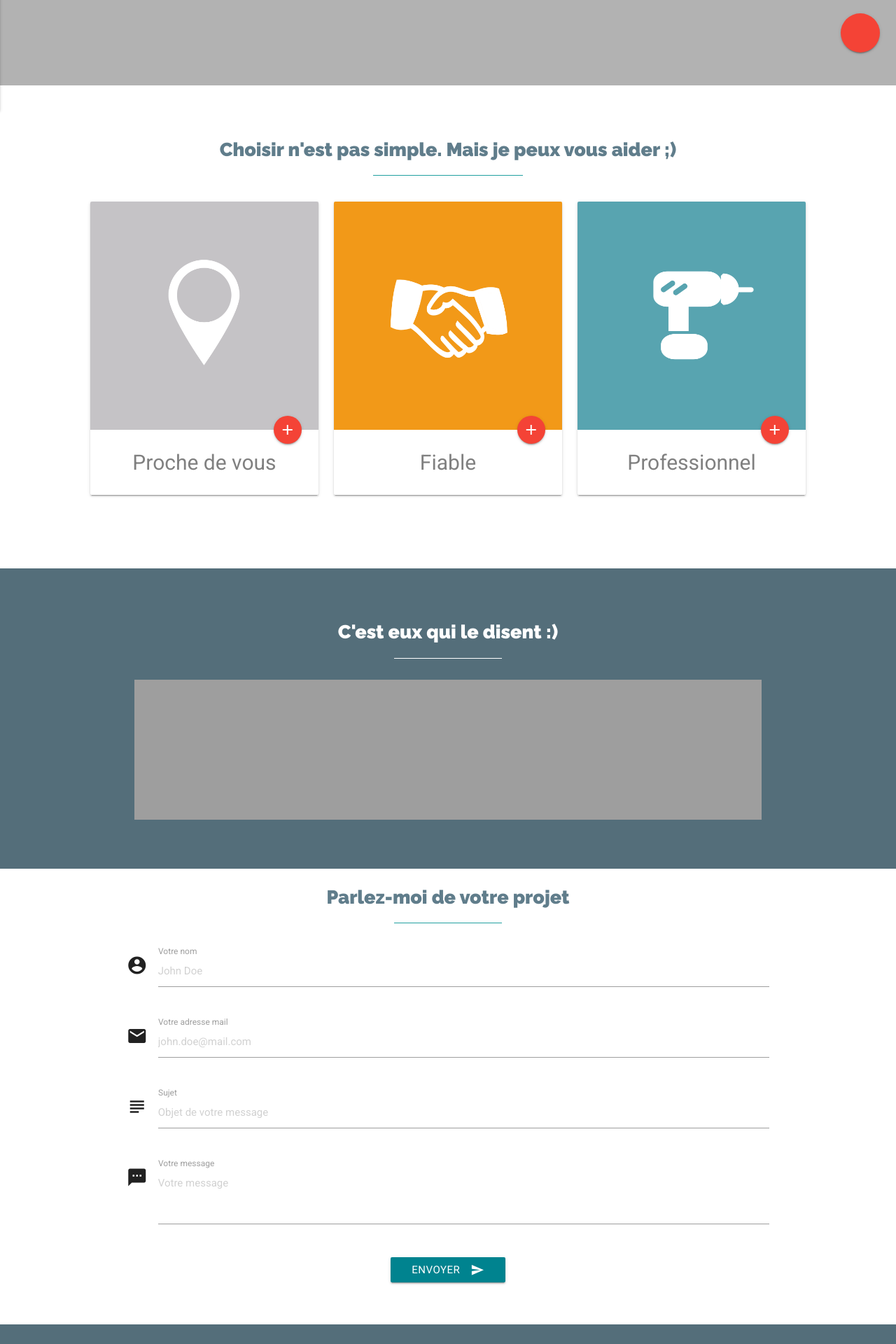
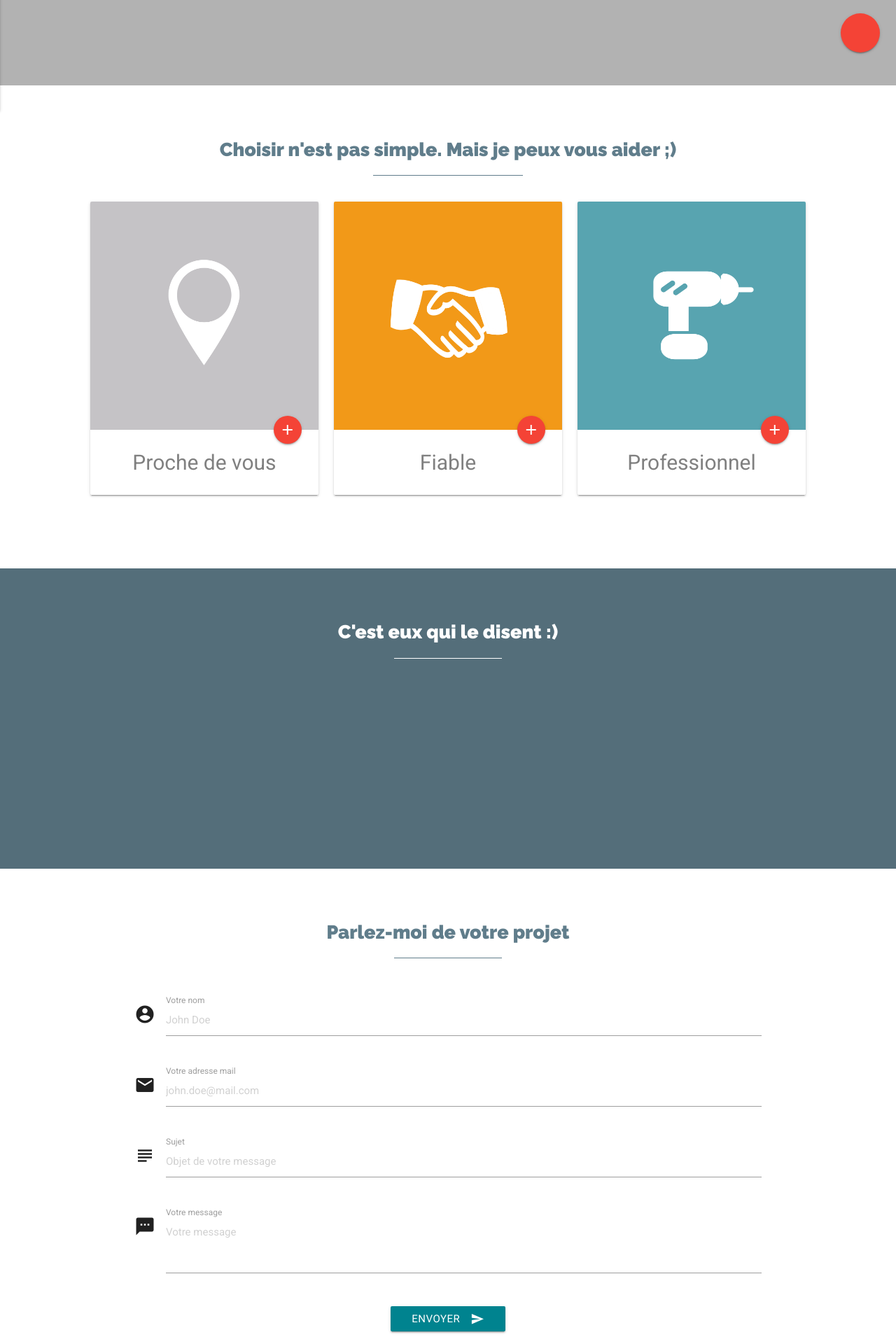
Before and after one commit to miplayer1/fred-tiny, a PHP site: page /fred-tiny/ in a window 1280 px wide. Shown: the part 702-2622 px from the top of the page at 70% size. Run offline with PHP 8.4, Linux system fonts and the light colour scheme; some libraries are stand-ins or nearby versions; some web fonts are replaced.

Commit message:
fond slider et ajustements paddings

```diff
--- a/css/main.css
+++ b/css/main.css
@@ -30,7 +30,6 @@ header {
   position: relative;
   display: flex;
   background-image: ;
- /** background-color:#fffd15;**/
   background-size: cover;
   background-position:center center;
   height: 95vh;
@@ -64,15 +63,8 @@ header {
   background-color: rgba(0, 0, 0, 0.3);
 }
 
-video {
- /* width: 100%;*/
-  /*height: 100%;*/
-
-}
-
 .tagline span {
   display: inline-block;
- /* background-color: rgba(255, 255, 255, 0.5);*/
   padding-left: 10px;
   padding-right: 10px;
   border-radius: 5px;
@@ -88,15 +80,11 @@ video {
   display: block !important;
 }
 
-/*.tagline h1 {
-  padding-right: 50px;
-}*/
-
 .social a {
 	padding: 5px;
 }
 
-#section1, #section2 {
+#section1, #section2, #contact {
 padding-top: 50px;
 padding-bottom: 50px;
 }
@@ -106,17 +94,12 @@ padding-bottom: 50px;
 	font-size: 2rem!important;
 	text-align: center!important;
 }
-#section2 {
-	background-color: #7a3060;
-}
 
 .margin-top {
 	margin-top: 50px;
 
 }
-/**.activator img {
-	margin: 30px;
-}**/
+
 .separator {
 	margin-bottom: 30px;
 
@@ -125,10 +108,10 @@ padding-bottom: 50px;
 	background-color : white;
 }
 #section1 .divider {
-	background-color : #21a0a0;
+	background-color : #607D8B;
 }
 #contact .divider {
-	background-color : #21a0a0;
+	background-color : #607D8B;
 }
 #sidenav-overlay {
   z-index: 1;
@@ -137,7 +120,9 @@ padding-bottom: 50px;
 	margin-bottom: 0!important;
 }
 
-
+.slider .slides{
+	background-color:rgba(0, 0, 0, 0)!important;
+}
 
 /**MEDIA QUERIES**/
 
--- a/index.php
+++ b/index.php
@@ -118,13 +118,6 @@
               <?php
                 }
                ?>
-
-              <!-- <li>
-                <div class="caption center-align">
-                  <h3 class="white-text">John Smith</h3>
-                  <blockquote class="white-text">Du travail soigné, efficace et rapide. Merci</blockquote>
-                </div>
-              </li> -->
             </ul>
           </div>
         </div>
@@ -132,13 +125,15 @@
       </div>
 </section><!--SECTION 2-->
 
-<section id="contact" class="container scrollspy">
+<section id="contact" class="scrollspy">
+	<div class="container">
 		<div class="row">
-	    <div class="col s12">
+	    <div class="col s12 m8 offset-m2">
 	      <h2 class="blue-grey-text darken-1-text center-align">Parlez-moi de votre projet</h2>
 	    </div>
+
 	      <div class="separator col s2 offset-s5 divider"></div>
-	      </row>
+	      </div>
 	  <div class="row">
 	    <form class="col s12" action="#contact" method="POST">
 	      <div class="row">
@@ -180,7 +175,7 @@
 	        <?php echo $feedback; ?>
 	      </div>
 	    </form>
-
+		</div>
 	  </div>
 	</section><!--SECTION CONTACT FORM-->
    <footer class="page-footer blue-grey darken-1">
```
